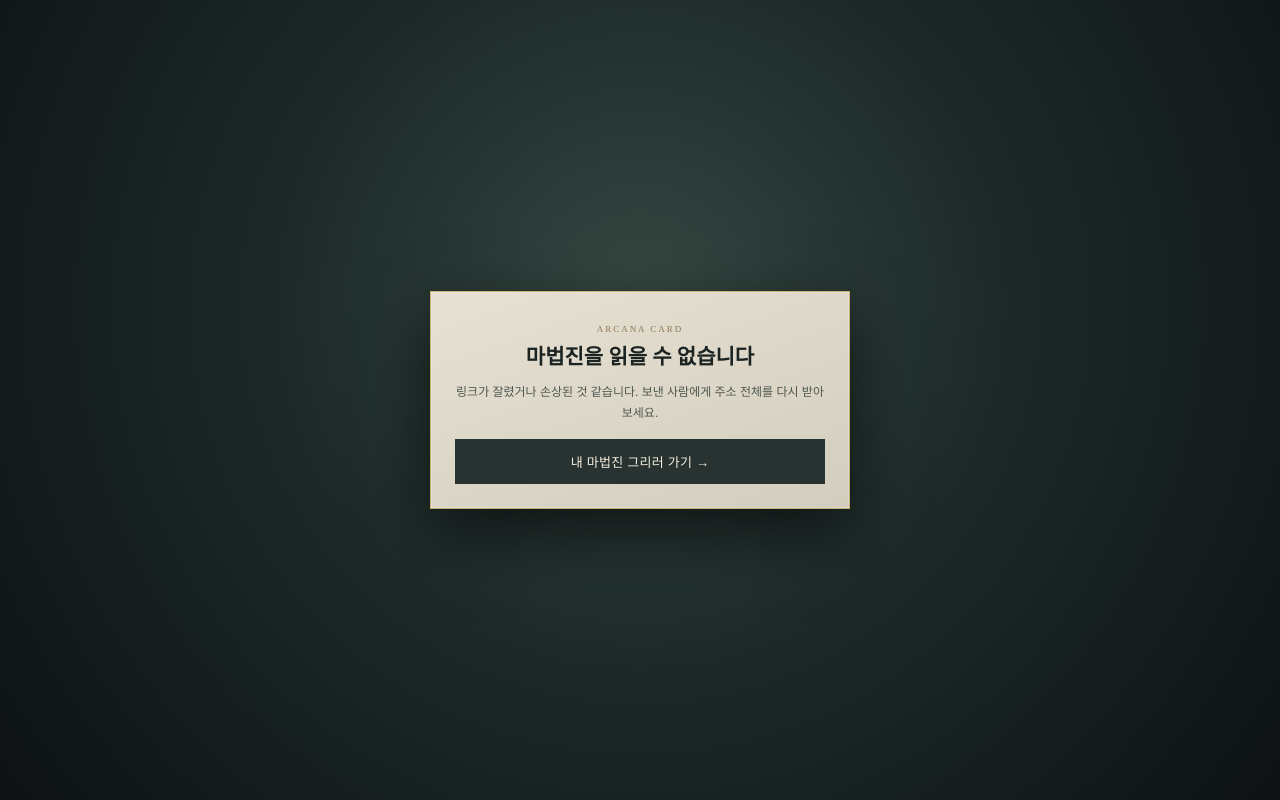
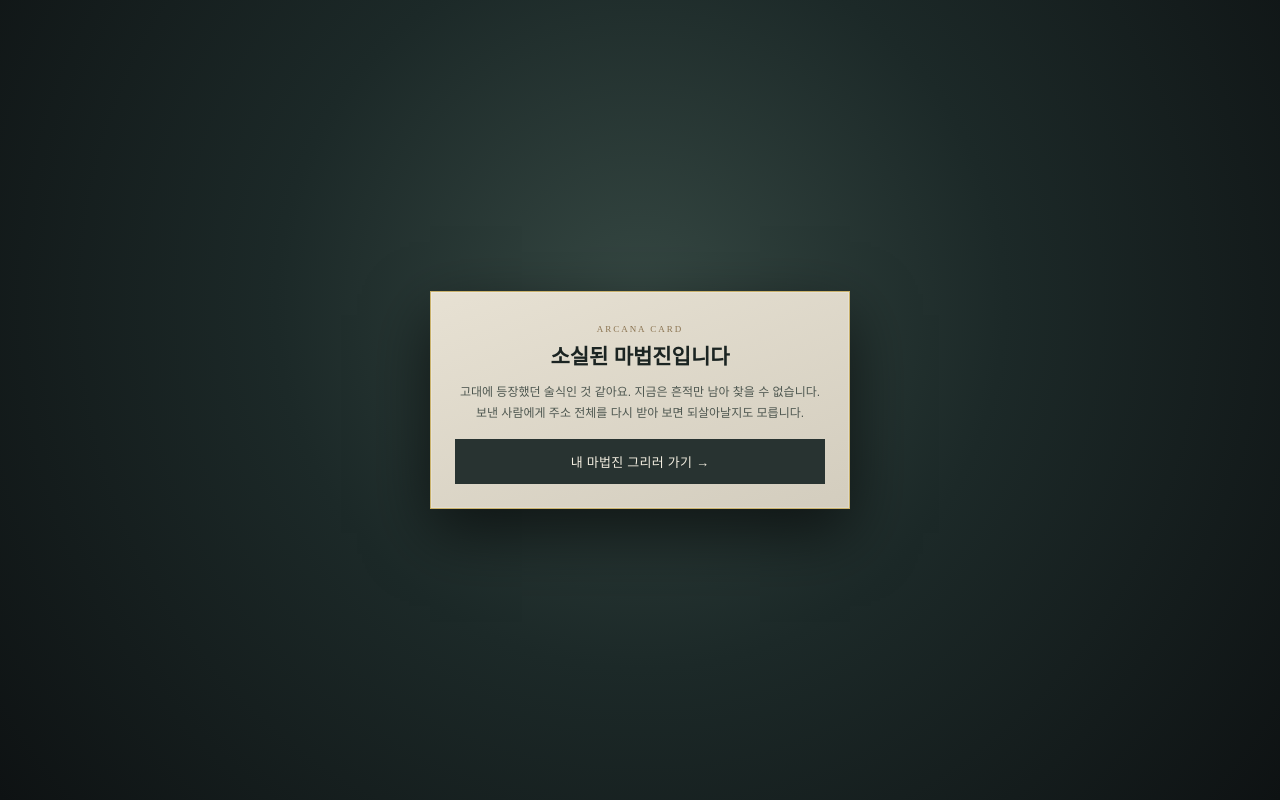
Before and after one commit to yunuleoj-ops/-, a Next.js app: page /s/1 in a window 1280 px wide. Built offline with nearby package versions, Linux system fonts and the light colour scheme.

Commit message:
reword the missing-circle page

```diff
--- a/app/s/[d]/page.tsx
+++ b/app/s/[d]/page.tsx
@@ -11,7 +11,7 @@ type Params = { params: Promise<{ d: string }> };
 
 export async function generateMetadata({ params }: Params): Promise<Metadata> {
   const shared = await decodeShare((await params).d);
-  if (!shared) return { title: "마법진을 찾을 수 없습니다 · 마법연산자" };
+  if (!shared) return { title: "소실된 마법진 · 마법연산자" };
   const metrics = getMetrics(shared.strokes);
   const title = cardNameOf(shared.name, shared.attributes, metrics.rotation);
   return {
@@ -27,8 +27,8 @@ export default async function SharePage({ params }: Params) {
     return <main className="share holy">
       <div className="share-card share-empty">
         <small>ARCANA CARD</small>
-        <h1>마법진을 읽을 수 없습니다</h1>
-        <p>링크가 잘렸거나 손상된 것 같습니다. 보낸 사람에게 주소 전체를 다시 받아 보세요.</p>
+        <h1>소실된 마법진입니다</h1>
+        <p>고대에 등장했던 술식인 것 같아요. 지금은 흔적만 남아 찾을 수 없습니다.<br />보낸 사람에게 주소 전체를 다시 받아 보면 되살아날지도 모릅니다.</p>
         <Link className="share-cta" href="/">내 마법진 그리러 가기 <span>→</span></Link>
       </div>
     </main>;
```
